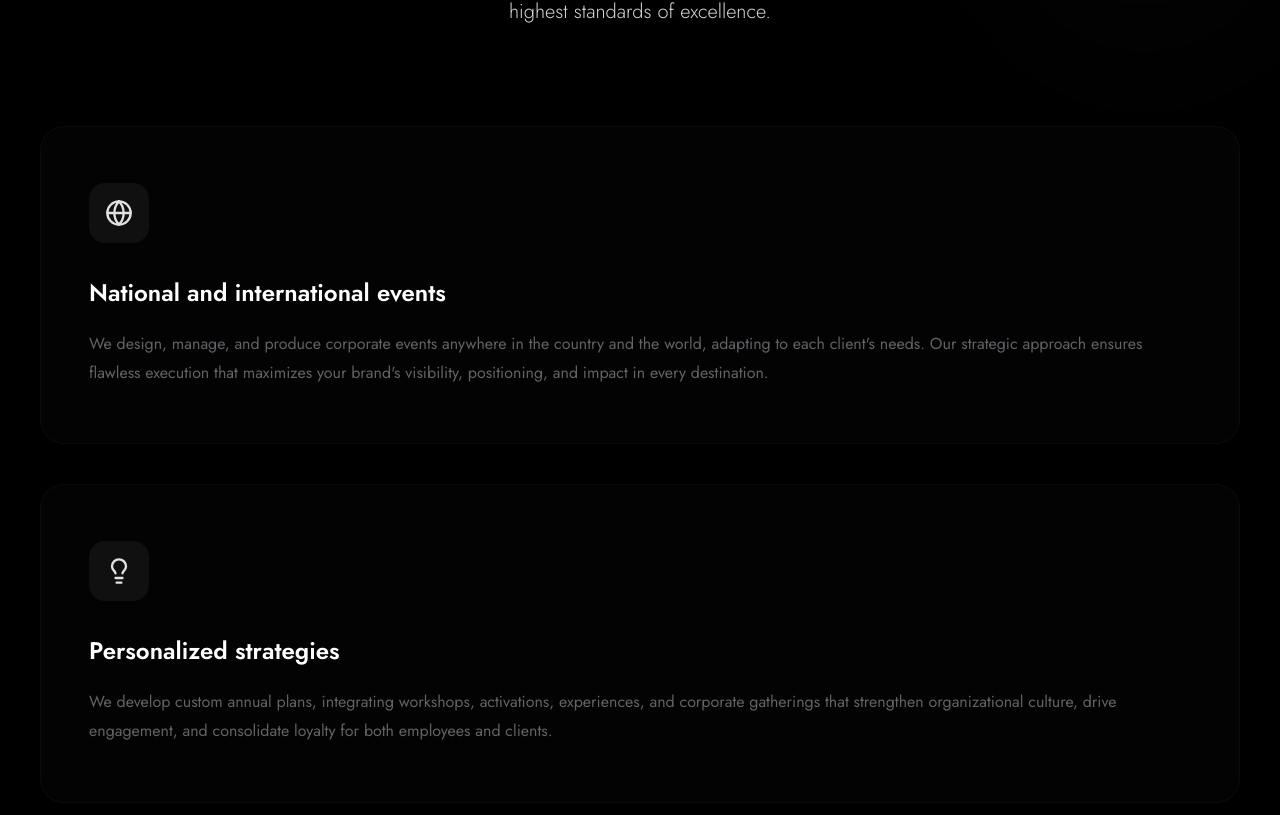
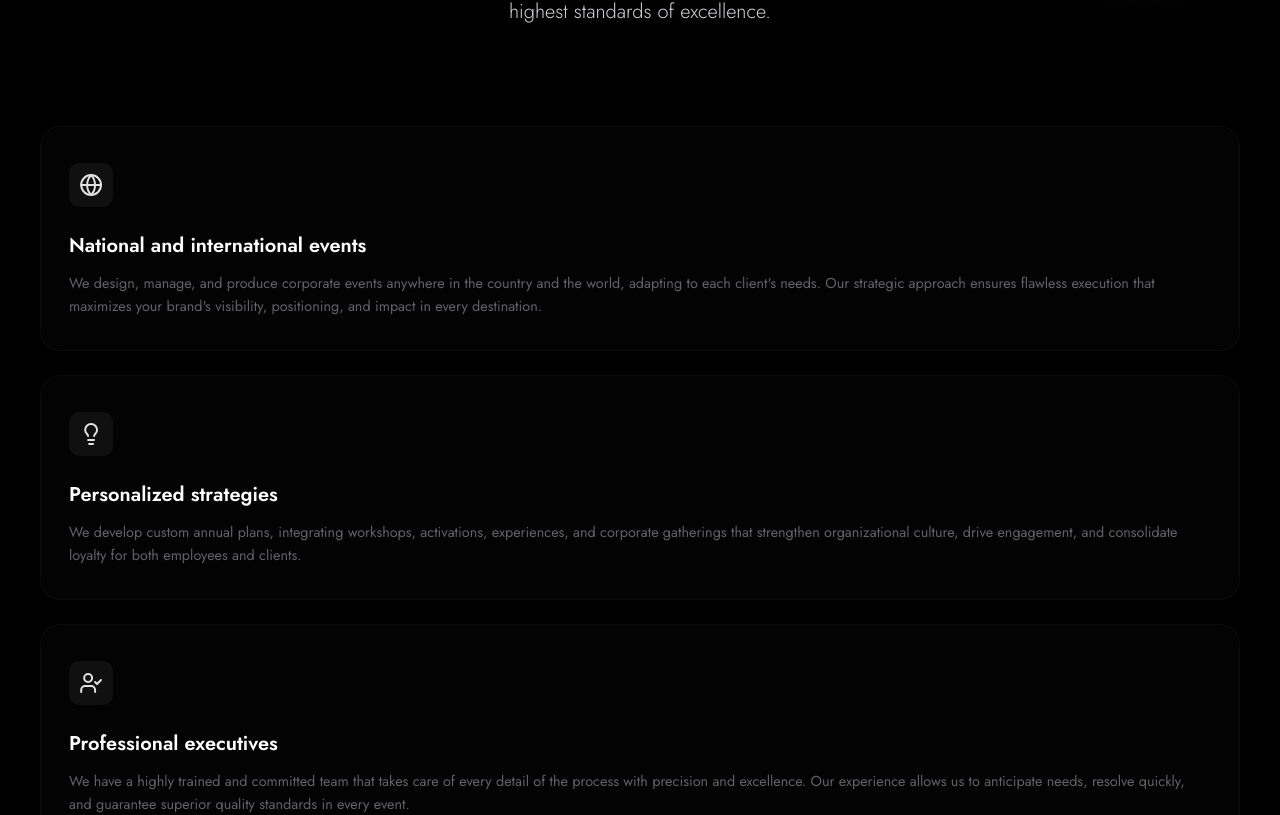
Before and after one commit to abrahammontes/hannahevents.org, a Next.js app: page /en in a window 1280 px wide. Shown: the part 2714-3529 px from the top of the page. Built offline with nearby package versions, Linux system fonts and the light colour scheme.

Commit message:
Refactorización de diseño: Se redujo el tamaño de los cuadros y se optimizó el espaciado en '¿Por qué elegirnos?'

```diff
--- a/src/components/WhyChooseUs.tsx
+++ b/src/components/WhyChooseUs.tsx
@@ -128,8 +128,8 @@ const WhyChooseUs = ({ dictionary }: WhyChooseUsProps) => {
           viewport={{ once: true, margin: "-100px" }}
           style={{
             display: 'grid',
-            gap: '2.5rem',
-            marginBottom: '8rem'
+            gap: '1.5rem',
+            marginBottom: '6rem'
           }}
         >
           {highlights.map((h, i) => (
@@ -139,9 +139,9 @@ const WhyChooseUs = ({ dictionary }: WhyChooseUsProps) => {
               whileHover={{ y: -10, transition: { duration: 0.3 } }}
               className="optimized-highlight-card"
               style={{
-                padding: '3.5rem 3rem',
+                padding: '2rem 1.75rem',
                 backgroundColor: 'rgba(255, 255, 255, 0.01)',
-                borderRadius: '1.5rem',
+                borderRadius: '1.25rem',
                 border: '1px solid rgba(255, 255, 255, 0.03)',
                 backdropFilter: 'blur(10px)',
                 display: 'flex',
@@ -152,17 +152,19 @@ const WhyChooseUs = ({ dictionary }: WhyChooseUsProps) => {
             >
               <div style={{
                 color: 'var(--primary)',
-                marginBottom: '2rem',
+                marginBottom: '1.25rem',
                 background: 'rgba(255, 255, 255, 0.05)',
                 width: 'fit-content',
-                padding: '1rem',
-                borderRadius: '1rem',
+                padding: '0.75rem',
+                borderRadius: '0.75rem',
                 display: 'flex',
                 alignItems: 'center',
-                justifyContent: 'center'
+                justifyContent: 'center',
+                transform: 'scale(0.85)',
+                transformOrigin: 'left center'
               }}>{h.icon}</div>
-              <h4 className="serif" style={{ fontSize: '1.5rem', marginBottom: '1.25rem', color: 'white', fontWeight: '600' }}>{h.title}</h4>
-              <p style={{ fontSize: '1rem', opacity: 0.6, lineHeight: '1.8', color: '#a1a1aa' }}>{h.desc}</p>
+              <h4 className="serif" style={{ fontSize: '1.25rem', marginBottom: '0.75rem', color: 'white', fontWeight: '600' }}>{h.title}</h4>
+              <p style={{ fontSize: '0.9rem', opacity: 0.6, lineHeight: '1.6', color: '#a1a1aa' }}>{h.desc}</p>
             </motion.div>
           ))}
         </motion.div>
```
